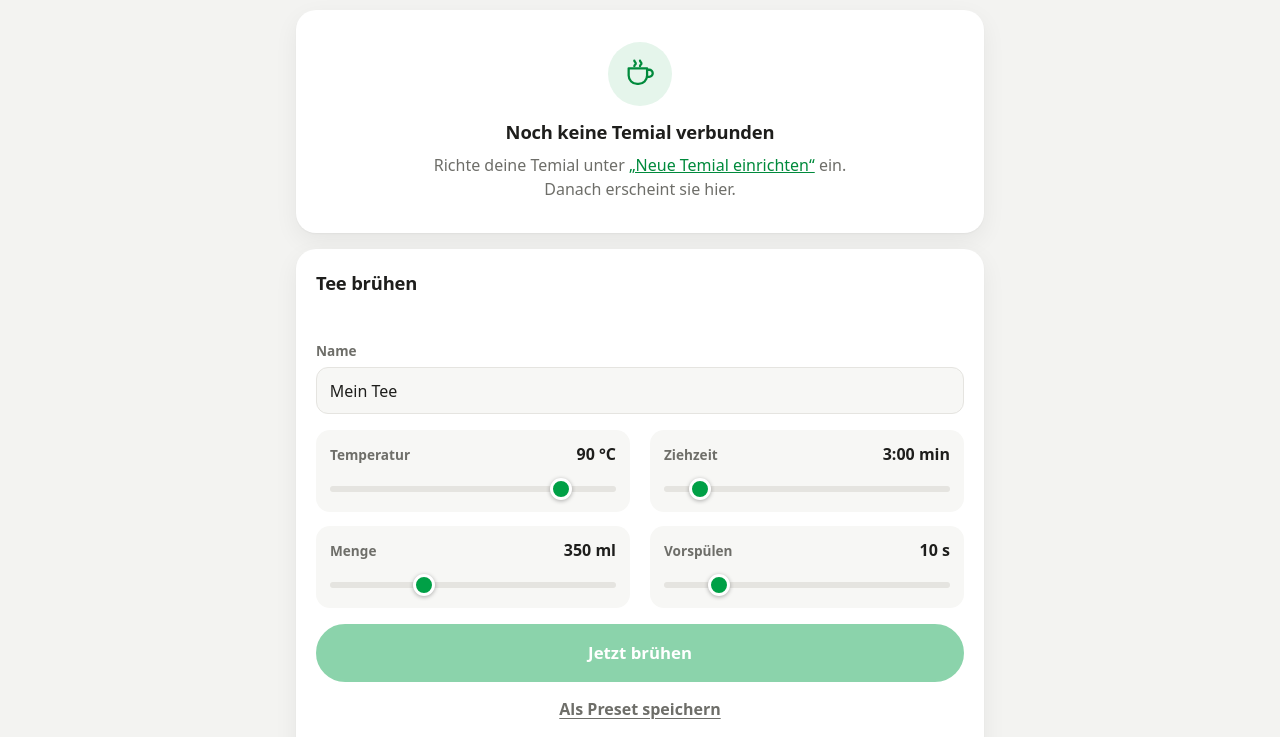
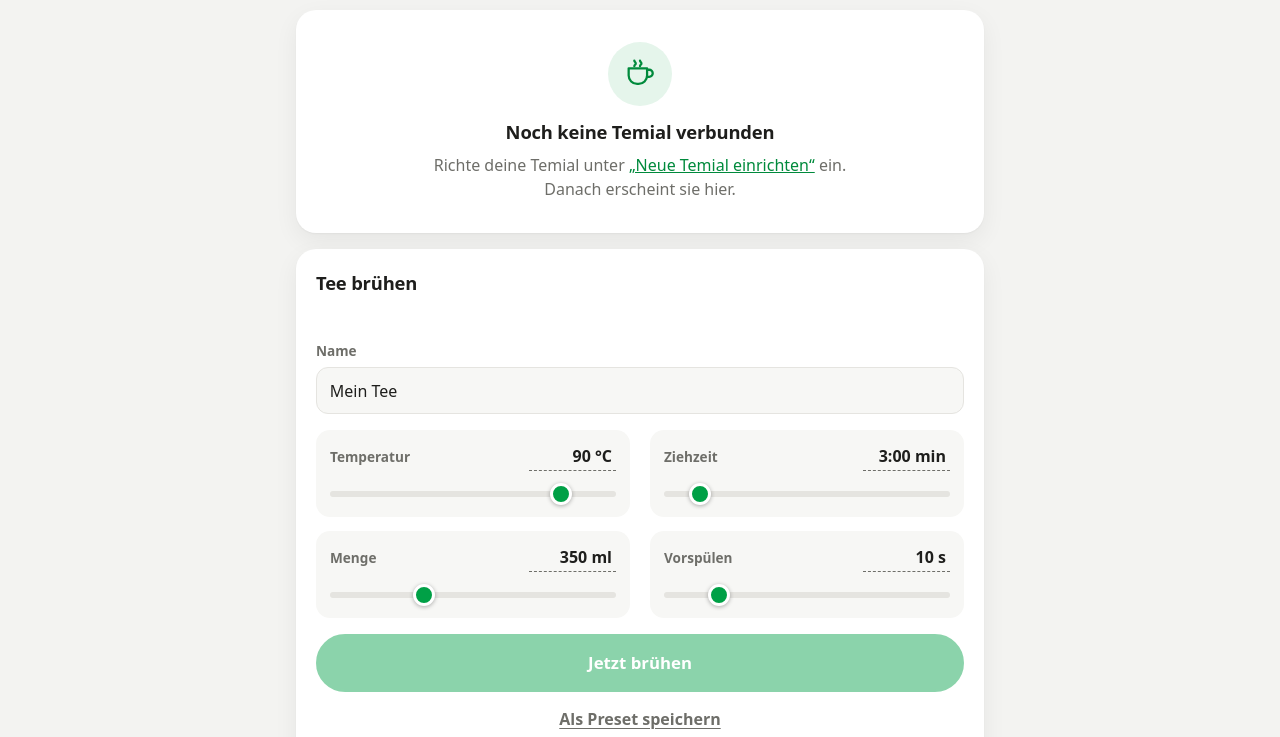
Before and after one commit to megaheroxx/temial-control, a website with bundled scripts: page public/index.html in a window 1280 px wide. Shown: the part 63-800 px from the top of the page. Built offline with nearby package versions, Linux system fonts and the light colour scheme; no server answers; files whose address does not match are found by name.

Commit message:
Dashboard: Brühwerte zusätzlich per Eingabe einstellbar
Die Werte neben den Schiebereglern lassen sich antippen und eintippen.
Ziehzeit in Minuten ("2", "2,5" oder "2:30"), Werte außerhalb des
Bereichs werden begrenzt, Enter übernimmt den Wert statt zu brühen.

Co-Authored-By: Claude Opus 5.5 <noreply@anthropic.com>

```diff
--- a/public/app.js
+++ b/public/app.js
@@ -200,10 +200,65 @@ function markSelectedTile() {
   $('#delete-preset').hidden = !id
 }
 
+const valueInput = (field) => $(`.slider-value[data-for="${field}"]`)
+
 function updateOutputs() {
   for (const field of FIELDS) {
-    $(`output[data-for="${field}"]`).textContent = FORMATTERS[field](form.elements[field].value)
+    const input = valueInput(field)
+    // Do not overwrite a value the user is typing.
+    if (input !== document.activeElement) input.value = FORMATTERS[field](form.elements[field].value)
   }
+}
+
+// --- Typed values next to the sliders ---------------------------------------
+
+function parseInteger(text) {
+  const value = Number.parseInt(text.replace(/[^\d]/g, ''), 10)
+  return Number.isFinite(value) ? value : null
+}
+
+/** "2" → 2 min, "2,5" → 2:30, "2:30" → 2:30; returns seconds. */
+function parseMinutes(text) {
+  const clock = text.trim().match(/^(\d+):(\d{1,2})/)
+  if (clock) return Number(clock[1]) * 60 + Number(clock[2])
+  const minutes = Number.parseFloat(text.replace(',', '.').replace(/[^\d.]/g, ''))
+  return Number.isFinite(minutes) ? Math.round(minutes * 60) : null
+}
+
+const EDITORS = {
+  temperature: { toText: String, parse: parseInteger },
+  duration: { toText: (s) => (s / 60).toLocaleString('de-DE', { maximumFractionDigits: 2 }), parse: parseMinutes },
+  volume: { toText: String, parse: parseInteger },
+  preWashTime: { toText: String, parse: parseInteger },
+}
+
+for (const field of FIELDS) {
+  const input = valueInput(field)
+  const slider = form.elements[field]
+  // Range inputs clamp to min/max on their own.
+  const apply = () => {
+    const value = EDITORS[field].parse(input.value)
+    if (value !== null) slider.value = String(value)
+  }
+  input.addEventListener('focus', () => {
+    input.value = EDITORS[field].toText(Number(slider.value))
+    input.select()
+  })
+  input.addEventListener('input', (event) => {
+    event.stopPropagation()
+    apply()
+  })
+  input.addEventListener('keydown', (event) => {
+    // Enter would otherwise submit the form and start brewing.
+    if (event.key === 'Enter') {
+      event.preventDefault()
+      input.blur()
+    }
+  })
+  input.addEventListener('blur', () => {
+    apply()
+    updateOutputs()
+  })
 }
 
 // --- Log & messages ---------------------------------------------------------
--- a/public/index.html
+++ b/public/index.html
@@ -53,19 +53,19 @@
 
         <div class="sliders">
           <label class="slider">
-            <span>Temperatur</span><output data-for="temperature"></output>
+            <span>Temperatur</span><input class="slider-value" data-for="temperature" inputmode="numeric" enterkeyhint="done" aria-label="Temperatur in °C">
             <input name="temperature" type="range" min="40" max="100" step="1" value="90" required>
           </label>
           <label class="slider">
-            <span>Ziehzeit</span><output data-for="duration"></output>
+            <span>Ziehzeit</span><input class="slider-value" data-for="duration" inputmode="decimal" enterkeyhint="done" aria-label="Ziehzeit in Minuten">
             <input name="duration" type="range" min="10" max="1800" step="1" value="180" required>
           </label>
           <label class="slider">
-            <span>Menge</span><output data-for="volume"></output>
+            <span>Menge</span><input class="slider-value" data-for="volume" inputmode="numeric" enterkeyhint="done" aria-label="Menge in ml">
             <input name="volume" type="range" min="50" max="1000" step="1" value="350" required>
           </label>
           <label class="slider">
-            <span>Vorspülen</span><output data-for="preWashTime"></output>
+            <span>Vorspülen</span><input class="slider-value" data-for="preWashTime" inputmode="numeric" enterkeyhint="done" aria-label="Vorspülen in Sekunden">
             <input name="preWashTime" type="range" min="0" max="60" step="1" value="10" required>
           </label>
         </div>
--- a/public/style.css
+++ b/public/style.css
@@ -313,8 +313,29 @@ input:focus-visible, select:focus-visible, button:focus-visible, summary:focus-v
   border-radius: 14px;
 }
 .slider > span { font-size: 0.85rem; font-weight: 600; color: var(--muted); }
-.slider output { font-weight: 700; font-variant-numeric: tabular-nums; }
 .slider input { grid-column: 1 / -1; width: 100%; accent-color: var(--accent); margin: 6px 0 2px; }
+/* Tappable value: shows "2:00 min", becomes a number field while editing. */
+.slider input.slider-value {
+  grid-column: auto;
+  width: 9.5ch;
+  margin: 0;
+  padding: 2px 4px;
+  text-align: right;
+  font-weight: 700;
+  font-variant-numeric: tabular-nums;
+  color: var(--text);
+  background: transparent;
+  border: 0;
+  border-bottom: 1.5px dashed var(--muted);
+  border-radius: 0;
+  cursor: text;
+}
+.slider input.slider-value:focus {
+  outline: none;
+  background: var(--surface);
+  border-bottom: 2px solid var(--accent);
+  border-radius: 6px 6px 0 0;
+}
 
 input[type=range] { -webkit-appearance: none; appearance: none; height: 26px; background: transparent; cursor: pointer; }
 input[type=range]::-webkit-slider-runnable-track { height: 6px; border-radius: 3px; background: var(--border); }
```
